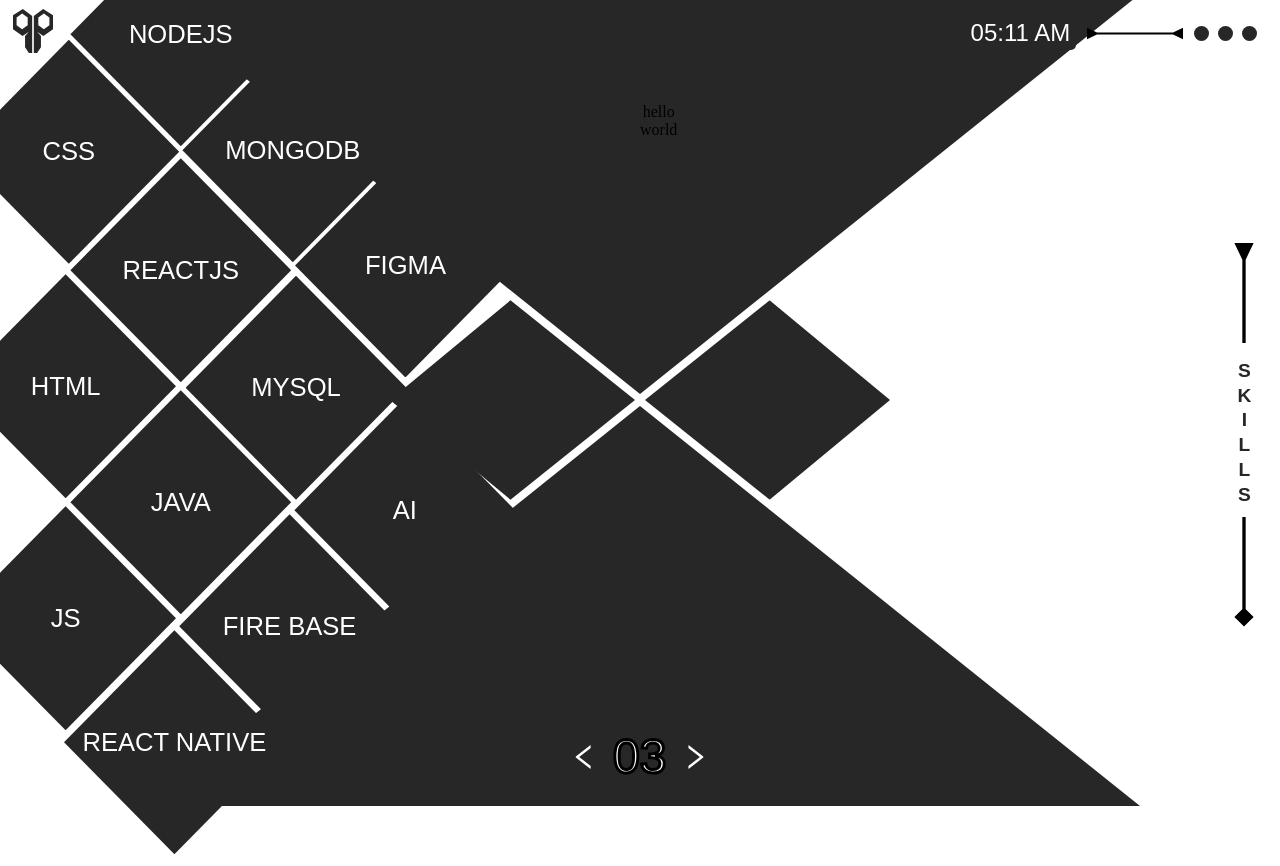
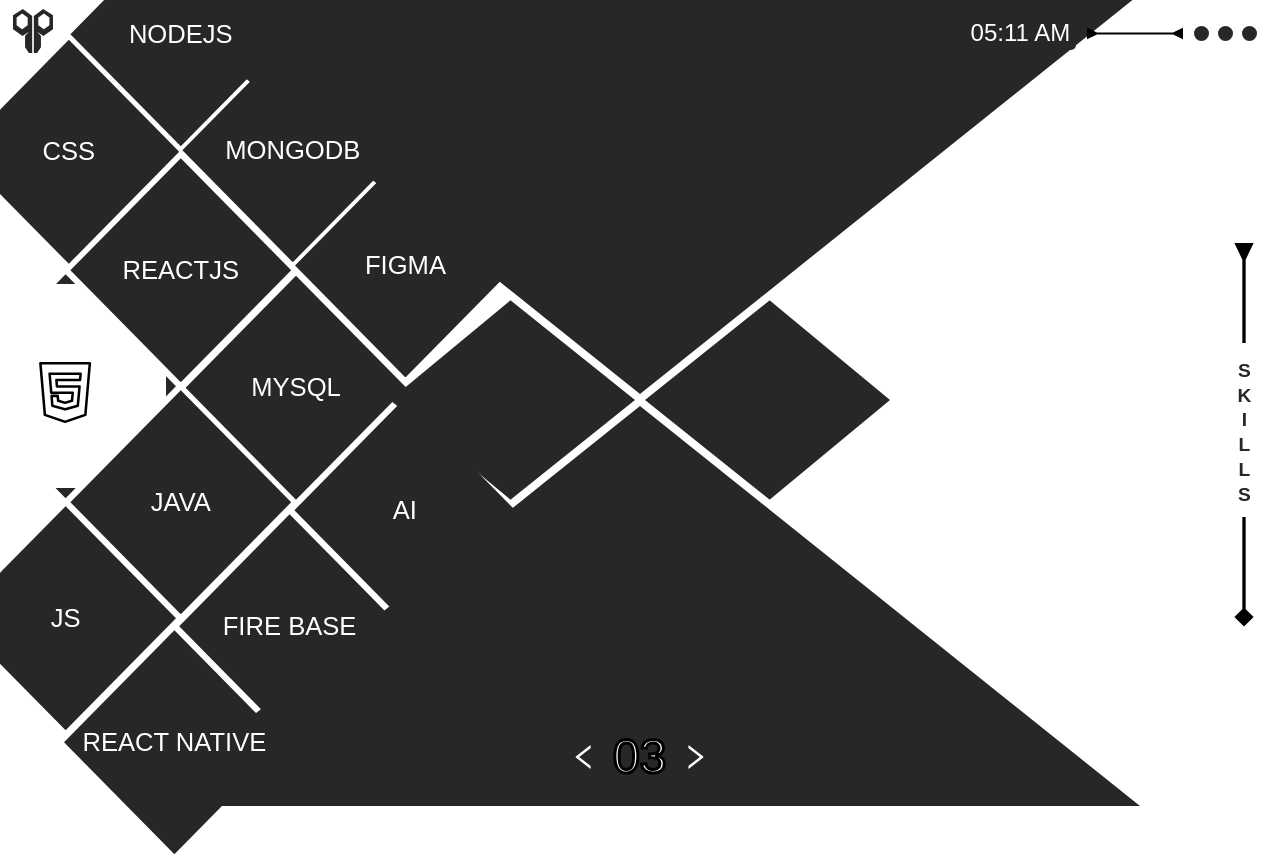
Before and after one commit to DaDDy-chilll/portfolio, a React (Vite) app: page /skills in a window 1280 px wide. Shown: the top 866 px of the page. Built offline with nearby package versions, Linux system fonts and the light colour scheme; a web font is replaced by a local one.

Commit message:
skill update

```diff
--- a/src/components/skill-background/SkillBackground.component.jsx
+++ b/src/components/skill-background/SkillBackground.component.jsx
@@ -13,9 +13,6 @@ const SkillBackground = () => {
         animate={{ y: 0, transition: { duration: 0.5 } }}
         exit={{ y: -300, opacity: 0 }}
       >
-      <div className="active_icon">
-        hello world
-      </div>
       </motion.div>
 
       <motion.div
--- a/src/components/skill-background/SkillBackground.style.jsx
+++ b/src/components/skill-background/SkillBackground.style.jsx
@@ -1,4 +1,5 @@
 import { styled } from "styled-components";
+const windowWidth = window.innerWidth / 2 - 71;
 
 const TriangleContainer = styled.div`
   position: absolute;
@@ -39,8 +40,11 @@ const TriangleContainer = styled.div`
       position: relative;
 
       .active_icon{
+        color: white;
+        filter: none;
         position: absolute;
         top: -291px;
+        left: ${windowWidth}px;
       }
     }
   }
--- a/src/components/skill-list/SkillList.component.jsx
+++ b/src/components/skill-list/SkillList.component.jsx
@@ -20,7 +20,7 @@ const SkillList = ({ name, top, left, id, isActive, icon }) => {
         x: 0,
         transition: {
           duration: 0.5,
-          delay: `.${id}`,
+          delay: `1.${id}`,
           type: "spring",
           stiffness: 70,
         },
--- a/src/components/skill-list/SkillList.style.jsx
+++ b/src/components/skill-list/SkillList.style.jsx
@@ -21,6 +21,7 @@ const List = styled.div`
     cursor: pointer;
     transition: all 0.2s;
     position: relative;
+    z-index: 10;
 
     .icon{
       width: 30%;
--- a/src/components/skills-container/SkillsContainer.component.jsx
+++ b/src/components/skills-container/SkillsContainer.component.jsx
@@ -119,7 +119,9 @@ const SkillsContainer = () => {
           />
         ))}
       </div>
-      <div className="skill_percent"></div>
+      <div className="skill_percent">
+
+      </div>
     </Container>
   );
 };
--- a/src/store/features/skills.js
+++ b/src/store/features/skills.js
@@ -1,7 +1,7 @@
 import { createSlice } from "@reduxjs/toolkit";
 
 const  initialState = {
-    activeName:'',
+    activeName:'HTML',
     activeImg:'',
 }
 const skills = createSlice({
```
